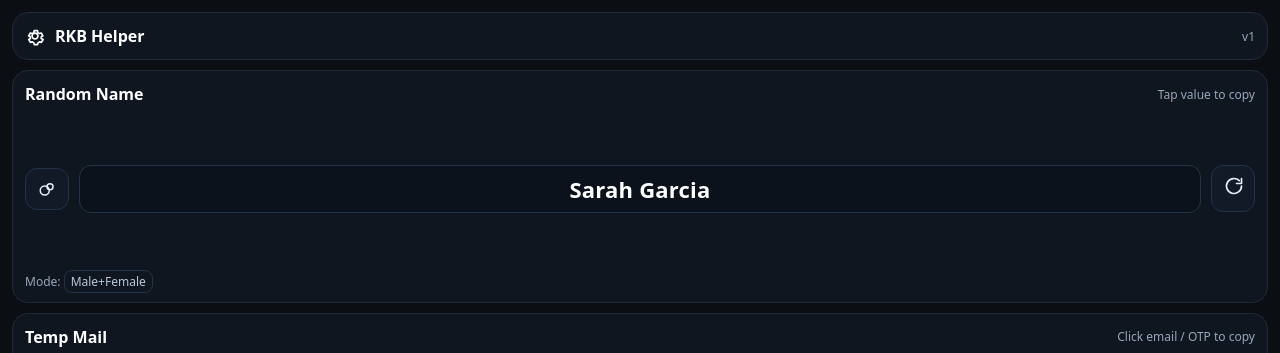
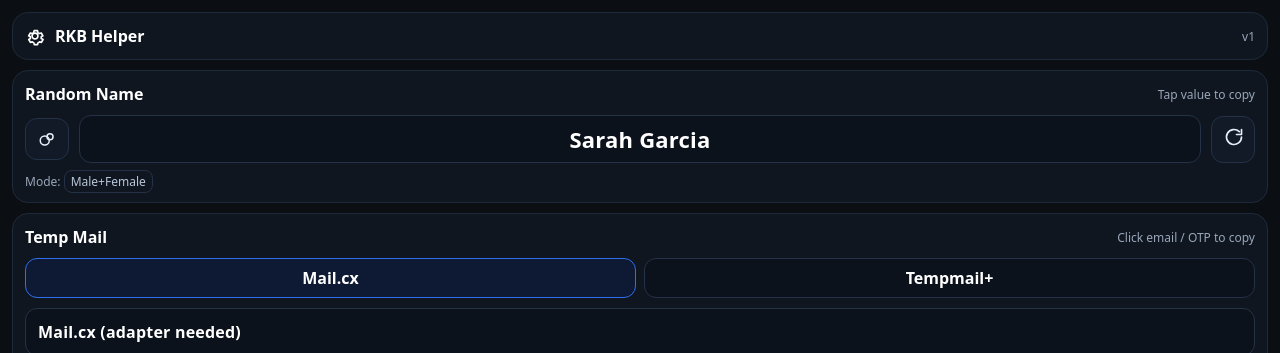
Before and after one commit to alpha9425642-ops/rkb-helper, a React (Vite) app: page / in a window 1280 px wide. Shown: the top 353 px of the page. Built offline with nearby package versions, Linux system fonts and the light colour scheme; no server answers.

Commit message:
Improve layout: give Temp Mail more space

```diff
--- a/src/App.jsx
+++ b/src/App.jsx
@@ -256,9 +256,9 @@ async function copyTotp(e) {
       </div>
 
       {/* Body: 3 sections */}
-      <div style={{ display: "grid", gridTemplateRows: "1fr 1fr 1fr", gap: 10, minHeight: 0 }}>
+<div style={{ display: "grid", gridTemplateRows: "auto 1fr auto", gap: 10, minHeight: 0 }}>
         {/* 1) Random name */}
-        <div className="card" style={{ padding: 12, display: "grid", gridTemplateRows: "auto 1fr", gap: 10, minHeight: 0 }}>
+<div className="card" style={{ padding: 12, display: "grid", gridTemplateRows: "auto auto auto", gap: 10, minHeight: 0, alignContent: "start" }}>
           <div style={{ display: "flex", alignItems: "center", justifyContent: "space-between" }}>
             <div style={{ fontWeight: 900 }}>Random Name</div>
             <div className="muted" style={{ fontSize: 12 }}>Tap value to copy</div>
```
